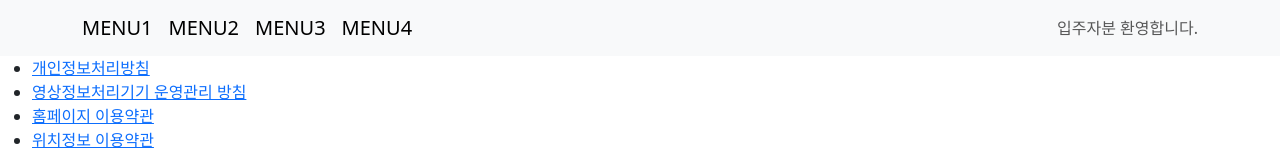
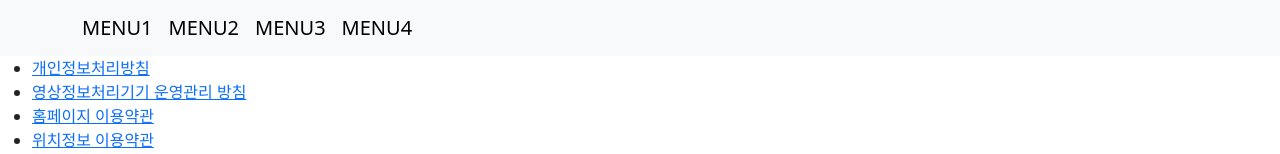
Before and after one commit to Mabinum/HomeConnect, a React (Create React App) app: page / in a window 1280 px wide. Shown: the top 154 px of the page. Built offline with nearby package versions, Linux system fonts and the light colour scheme.

Commit message:
프로젝트 소개 및 역할 분담

```diff
--- a/src/components/Header.jsx
+++ b/src/components/Header.jsx
@@ -1,59 +1,18 @@
 import { Container, Nav, Navbar } from "react-bootstrap";
+import { useNavigate } from "react-router-dom";
 import styled from "styled-components";
+
+const StyledNavbar = styled(Navbar.Brand)`
+  text-align: center;
+`;
+
 
 function Header() {
 
-
-  // const StyledHeader = styled.div`
-  //   height: 90px;
-  //   width: 100%;
-  //   display: flex;
-  //   justify-content: center;
-  //   align-items: center;
-  //   background-color: #A8E6D6;
-
-  //   p {
-  //     margin: 0 1rem;
-  //     font-size: 2rem;
-  //     cursor: pointer;
-
-  //     &:hover {
-  //       color: #ffffff;
-  //     }
-  //   }
-
-  //   h3 {
-  //     margin-left: auto;
-  //     margin-right: 1rem;
-  //   }
-  //   `
-
-    const StyledNavbar = styled(Navbar.Brand)`
-      text-align: center;
-    `
+  const navigate = useNavigate();
 
   return (
     <>
-        {/* <StyledHeader>
-          <p>메뉴1</p>
-          <p>메뉴2</p>
-          <p>메뉴3</p>
-          <p>메뉴4</p>
-
-          <h3>0000호</h3>
-        </StyledHeader> */}
-
-      {/* <Navbar bg="primary" data-bs-theme="dark">
-        <Container>
-          <Navbar.Brand href="#home">Navbar</Navbar.Brand>
-          <Nav className="me-auto">
-            <Nav.Link href="#home">Home</Nav.Link>
-            <Nav.Link href="#features">Features</Nav.Link>
-            <Nav.Link href="#pricing">Pricing</Nav.Link>
-          </Nav>
-        </Container>
-      </Navbar> */}
-
       <Navbar className="bg-body-tertiary">
         <Container>
           <StyledNavbar href="#">MENU1</StyledNavbar>
@@ -63,8 +22,11 @@ function Header() {
           <Navbar.Toggle />
           <Navbar.Collapse className="justify-content-end">
             <Navbar.Text>
-              {/* <a href="#">000호</a> ????id값 전달 */}
-              입주자분 환영합니다.
+              {/* <a href="#">000호</a>
+              입주자분 환영합니다. */}
+              {/* 수정1 */}
+              <Nav.Link onClick={() => navigate('/')}>{}</Nav.Link>
+              {/* 마이페이지로 가게끔 나중에 주소 수정 */}
             </Navbar.Text>
           </Navbar.Collapse>
         </Container>
--- a/src/pages/Login.jsx
+++ b/src/pages/Login.jsx
@@ -103,3 +103,6 @@ function Login() {
 };
 
 export default Login;
+
+// 나중에 toast넣어도 괜찮을듯
+// 아이디 문자열 오류나 그런것들도 구현하면 될듯
```
Also changed, not shown: 1 other file (tests, documents, lock files or other folders).
